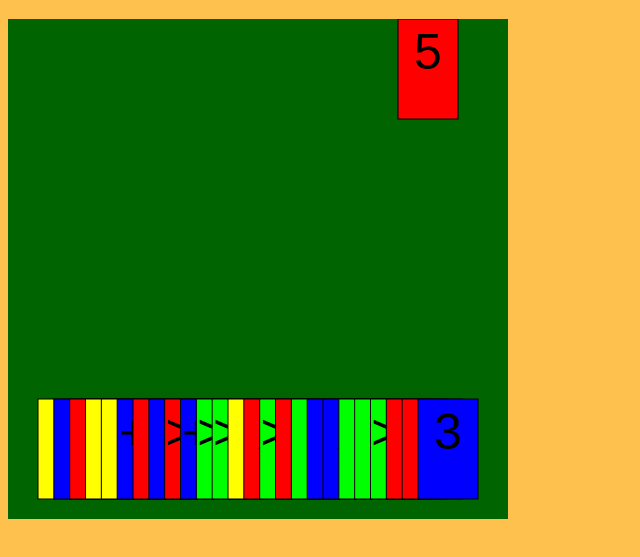
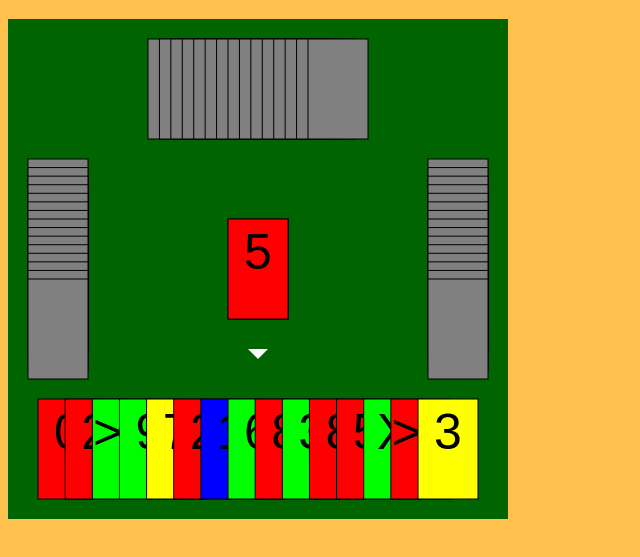
Before and after one commit to xenix1337/Uno, a website: page client/index.html in a window 1280 px wide. Shown: the part 61-618 px from the top of the page, without its empty margins (0-640 px from the left). Drawn offline with Linux system fonts and the light colour scheme.

Commit message:
again a lot of changes

```diff
--- /dev/null
+++ b/client/classes.js
@@ -0,0 +1,175 @@
+class Card {
+    constructor(id) {
+        this.id = id;
+        this.x = 0;
+        this.y = 0;
+        this.hovered = false;
+        this.zIndex = 0;
+        this.own = false;
+
+        this.startPos = {};
+        this.destination = {};
+        this.time = 0;
+        this.maxTime = 0;
+        this.moving = false;
+
+        cards.push(this);
+    }
+
+    draw() {
+        if(this.moving) {
+            this.time += 1000 / FPS;
+            this.x = this.startPos.x + (this.destination.x - this.startPos.x) * (this.time / this.maxTime);
+            this.y = this.startPos.y + (this.destination.y - this.startPos.y) * (this.time / this.maxTime);
+            if(this.time >= this.maxTime) {
+                this.x = this.destination.x;
+                this.y = this.destination.y;
+                this.moving = false;
+            }
+        }
+
+        let hoverY = this.hovered ? -55 : 0;
+
+        let colorID = Math.floor(this.id / 13);
+        c.fillStyle = colors[colorID + 1];
+
+        c.fillRect(this.x, this.y + hoverY, cardWidth, cardHeight);
+        c.fillStyle = 'black';
+        c.strokeRect(this.x, this.y + hoverY, cardWidth, cardHeight);
+
+        if(this.id == -1) return;
+        var symbol = (this.id % 13 < 10) ? this.id % 13 : symbols[(this.id % 13) - 10];
+        c.font = '50px Arial';
+        c.textAlign = 'center';
+        if(colorID == 4) c.fillStyle = 'white';
+        c.fillText(symbol, this.x + cardWidth / 2, hoverY + this.y + cardHeight / 2);
+    };
+
+    move(destination, time) {
+        this.time = 0;
+        this.maxTime = time;
+        this.startPos = {x:this.x,y:this.y};
+        this.destination = destination;
+        this.moving = true;
+    }
+}
+
+class Deck {
+    constructor() {
+        this.cards = [];
+        this.own = false;
+        this.x = 0;
+        this.y = 0;
+        this.margin = 30;
+        this.orientation = 'h';
+    }
+
+    addCard(id, own=false) {
+        var newCard = new Card((own) ? id : -1);
+        newCard.own = own;
+        this.cards.push(newCard);
+    }
+
+    sortDeck() {
+        this.cards.sort(function(a,b) {
+            return a.id > b.id;
+        })
+    }
+
+    update() {
+        let _this = this;
+
+        //Align cards in the middle
+        let cardCount = this.cards.length;
+        let cardsWidth = -10;
+        this.cards.forEach(function(value) {
+            if(_this.orientation == 'h') cardsWidth += cardWidth + 10;
+            else cardsWidth += cardHeight + 10;
+        });
+        if(cardsWidth > width - 2 * this.margin) cardsWidth = width - 2 * this.margin;
+        let currentX = width / 2 - cardsWidth / 2 + ((this.orientation == 'h') ? this.x : this.y);
+
+        //Set them at their position and draw
+        this.cards.forEach(function(value, index) {
+            value.x = ((_this.orientation == 'h') ? currentX : _this.x);
+            value.y = ((_this.orientation == 'h') ? _this.y : currentX);
+
+            value.zIndex = index + ((_this.own) ? 100 : 0);
+
+            currentX += (cardsWidth - ((_this.orientation == 'h') ? cardWidth : cardHeight)) / (cardCount - 1);
+        });
+    }
+}
+
+class CardPile {
+    constructor() {
+        this.cards = [];
+    }
+
+    topCard() {
+        return this.cards[this.cards.length - 1];
+    }
+
+    putCard(card) {
+        this.cards.push(card);
+        card.x = 220;
+        card.y = 200;
+        while(this.cards.length > 3) this.cards.shift();
+    }
+
+    draw() {
+        this.cards.forEach(function(value) {
+            value.draw();
+        })
+    }
+}
+
+class Player {
+    constructor(seat) {
+        this.own = (seat == 0);
+        this.canMove = false;
+        this.seat = seat;
+        this.deck = new Deck();
+
+        this.deck.x = deckPositions[seat].x;
+        this.deck.y = deckPositions[seat].y;
+        this.deck.own = this.own;
+        if(seat%2==1) this.deck.orientation = 'v';
+        if(seat!=0) this.deck.margin = 140;
+    }
+
+    update() {
+        this.deck.update();
+        if(this.seat == 0) this.deck.sortDeck();
+    }
+}
+
+class MoveIndicator {
+    constructor(seat) {
+        this.seat = seat;
+        this.setPlayer(0);
+    }
+
+    setPlayer(seat) {
+        players[0].canMove = (seat == 0);
+    }
+
+    nextPlayer() {
+        this.seat = (this.seat + 1) % 4;
+        this.setPlayer(this.seat);
+    }
+
+    draw() {
+        let distance = 90;
+        c.save();
+        c.translate(width / 2, height / 2);
+        c.rotate(0.5 * 3.1415 * this.seat);
+        c.beginPath();
+        c.fillStyle='white';
+        c.moveTo(0,distance);
+        c.lineTo(-10, distance - 10);
+        c.lineTo(10, distance - 10);
+        c.fill();
+        c.restore();
+    }
+}
--- a/client/game.js
+++ b/client/game.js
@@ -6,7 +6,7 @@ const height = 500;
 const FPS = 30;
 
 const color = ['gray','red','lime','blue','yellow','black'];
-const symbols = ['X', '><', '+2']
+const symbols = ['X', '><', '+2'];
 
 canvas.width = width;
 canvas.height = height;
@@ -16,6 +16,8 @@ canvas.addEventListener("click", function() {
     enemies[0].deck.cards.push(new Card(-1));
     enemies[1].deck.cards.push(new Card(-1));
     enemies[2].deck.cards.push(new Card(-1));
+
+    Player.deck.moveCard(Player.deck.cards[0]);
 });
 
 var objectPool = [];
@@ -29,11 +31,29 @@ class Card {
         this.height = 100;
         this.hovered = false;
         this.zIndex = 0;
+        this.own = false;
+
+        this.startPos = {};
+        this.destination = {};
+        this.time = 0;
+        this.maxTime = 0;
+        this.moving = false;
 
         objectPool.push(this);
     }
 
     draw() {
+        if(this.moving) {
+            this.time += 1000 / FPS;
+            this.x = this.startPos.x + (this.destination.x - this.startPos.x) * (this.time / this.maxTime);
+            this.y = this.startPos.y + (this.destination.y - this.startPos.y) * (this.time / this.maxTime);
+            if(this.time >= this.maxTime) {
+                this.x = this.destination.x;
+                this.y = this.destination.y;
+                this.moving = false;
+            }
+        }
+
         let hoverY = this.hovered ? -55 : 0;
 
         let colorID = Math.floor(this.id / 13);
@@ -50,6 +70,14 @@ class Card {
         if(colorID == 4) c.fillStyle = 'white';
         c.fillText(symbol, this.x + this.width / 2, hoverY + this.y + this.height / 2);
     };
+
+    move(destination, time) {
+        this.time = 0;
+        this.maxTime = time;
+        this.startPos = {x:this.x,y:this.y};
+        this.destination = destination;
+        this.moving = true;
+    }
 }
 
 class Deck {
@@ -58,17 +86,26 @@ class Deck {
         this.own = false;
         this.x = 0;
         this.y = 0;
+        this.margin = 30;
         this.orientation = 'h';
     }
 
-    addCard(id) {
+    addCard(id, own=false) {
         var newCard = new Card(id);
+        newCard.own = own;
         this.cards.push(newCard);
 
         //Sort all cards
         this.cards.sort(function(a,b) {
             return a.id > b.id;
         })
+    }
+
+    moveCard(card) {
+        var index = this.cards.indexOf(card);
+        this.cards.splice(index,1);
+        card.move({x:220,y:200}, 500);
+        topCard = card;
     }
 
     update() {
@@ -81,8 +118,7 @@ class Deck {
             if(_this.orientation == 'h') cardsWidth += value.width + 10;
             else cardsWidth += value.height + 10;
         });
-        if(this.own) {if(cardsWidth > width - 2 * 30) cardsWidth = width - 2 * 30;}
-        else {if(cardsWidth > width - 2 * 140) cardsWidth = width - 2 * 140;}
+        if(cardsWidth > width - 2 * this.margin) cardsWidth = width - 2 * this.margin;
         let currentX = width / 2 - cardsWidth / 2 + ((this.orientation == 'h') ? this.x : this.y);
         //Set them at their position and draw
         this.cards.forEach(function(value, index) {
@@ -115,7 +151,7 @@ class Enemy {
 
 //START GAME
 for(var i = 0; i < 25; i++) {
-    Player.deck.addCard(Math.floor(Math.random() * 50));
+    Player.deck.addCard(Math.floor(Math.random() * 50), true);
 }
 Player.deck.own = true;
 Player.deck.y = height - 120;
@@ -123,18 +159,19 @@ Player.deck.y = height - 120;
 var enemies = [];
 enemies.push(new Enemy());
 enemies[0].deck.y = 20;
+enemies[0].deck.margin = 140;
 
 enemies.push(new Enemy());
 enemies[1].deck.x = 20;
 enemies[1].deck.orientation = 'v';
+enemies[1].deck.margin = 140;
 
 enemies.push(new Enemy());
 enemies[2].deck.x = 420;
 enemies[2].deck.orientation = 'v';
+enemies[2].deck.margin = 140;
 
-var stack = new Deck();
-stack.x = 170;
-stack.addCard(5);
+var topCard = new Card(5);
 
 draw();
 setInterval(draw, 1000 / FPS); //TODO: I can change it to every event in game, because it hasn't got any physics or animations
@@ -148,11 +185,10 @@ function draw() {
     enemies.forEach(function(value) {
         value.update();
     })
-    stack.update();
 
     let canHover = true;
     objectPool.slice().reverse().forEach(function(value) {
-        if(aabb(mousePos.x, mousePos.y, value.x, value.y, value.width, value.height) && canHover && value.id != -1) {
+        if(aabb(mousePos.x, mousePos.y, value.x, value.y, value.width, value.height) && canHover && value.own) {
             value.hovered = true;
             canHover = false;
         } else value.hovered = false;
--- /dev/null
+++ b/client/game2.js
@@ -0,0 +1,94 @@
+//Canvas Info
+var canvas = document.getElementById('game');
+var c = canvas.getContext('2d');
+
+const width = 500;
+const height = 500;
+canvas.width = width;
+canvas.height = height;
+
+const FPS = 30;
+
+//Cards info
+const colors = ['gray','red','lime','blue','yellow','black'];
+const symbols = ['X', '><', '+2'];
+const cardWidth = 60;
+const cardHeight = 100;
+
+var cards = [];
+
+//Other
+var mousePos = {x:0,y:0};
+const deckPositions = [{x:0, y:height - 120},{x:20, y:0},{x:0,y:20},{x:420,y:0}];
+
+//Events
+canvas.addEventListener("click", function() {
+    canvas.style.cursor = 'auto';
+});
+
+canvas.addEventListener('mousemove', function(evt) {
+    mousePos = getMousePos(canvas,evt);
+});
+
+//Game variables
+var players = [];
+players.push(new Player(0));
+players.push(new Player(1));
+players.push(new Player(2));
+players.push(new Player(3));
+var moveIndicator = new MoveIndicator(0);
+var cardPile = new CardPile();
+
+cardPile.putCard(new Card(5));
+
+//START GAME
+players.forEach(function(value) {
+    for(var i = 0; i < 15; i++) {
+        value.deck.addCard(Math.floor(Math.random() * 50), value.own);
+    }
+})
+
+draw();
+setInterval(draw, 1000 / FPS);
+
+//DRAW FUNCTION
+function draw() {
+    c.fillStyle = 'darkgreen';
+    c.fillRect(0,0,width,height);
+
+    players.forEach(function(value) {
+        value.update();
+    })
+    moveIndicator.draw();
+    cardPile.draw();
+
+    let canHover = true;
+    players[0].deck.cards.slice().reverse().forEach(function(value) {
+        if(aabb(mousePos.x, mousePos.y, value.x, value.y, cardWidth, cardHeight) && canHover) {
+            value.hovered = true;
+            canHover = false;
+            if(players[0].canMove) canvas.style.cursor = "pointer";
+        } else value.hovered = false;
+    })
+    if(canHover) canvas.style.cursor = "auto";
+    cards.sort(function(a,b) {
+        return a.zIndex > b.zIndex;
+    })
+    cards.forEach(function(value) {
+        value.draw();
+    })
+}
+
+//OTHER FUNCTIONS
+function aabb(x,y,a,b,w,h) {
+    if(x > a && x < a+w && y > b && y < b+h) return true;
+    return false;
+}
+
+function getMousePos(canvas, evt) {
+    var rect = canvas.getBoundingClientRect();
+    return {
+        x: evt.clientX - rect.left,
+        y: evt.clientY - rect.top
+    };
+}
--- a/client/index.html
+++ b/client/index.html
@@ -10,6 +10,7 @@
 <body>
     <h1>Welcome to the Uno Multiplayer</h1>
     <canvas id="game" width="400px" height="400px"></canvas>
-    <script src="/client/game.js"></script>
+    <script src="/client/classes.js"></script>
+    <script src="/client/game2.js"></script>
 </body>
 </html>
```
